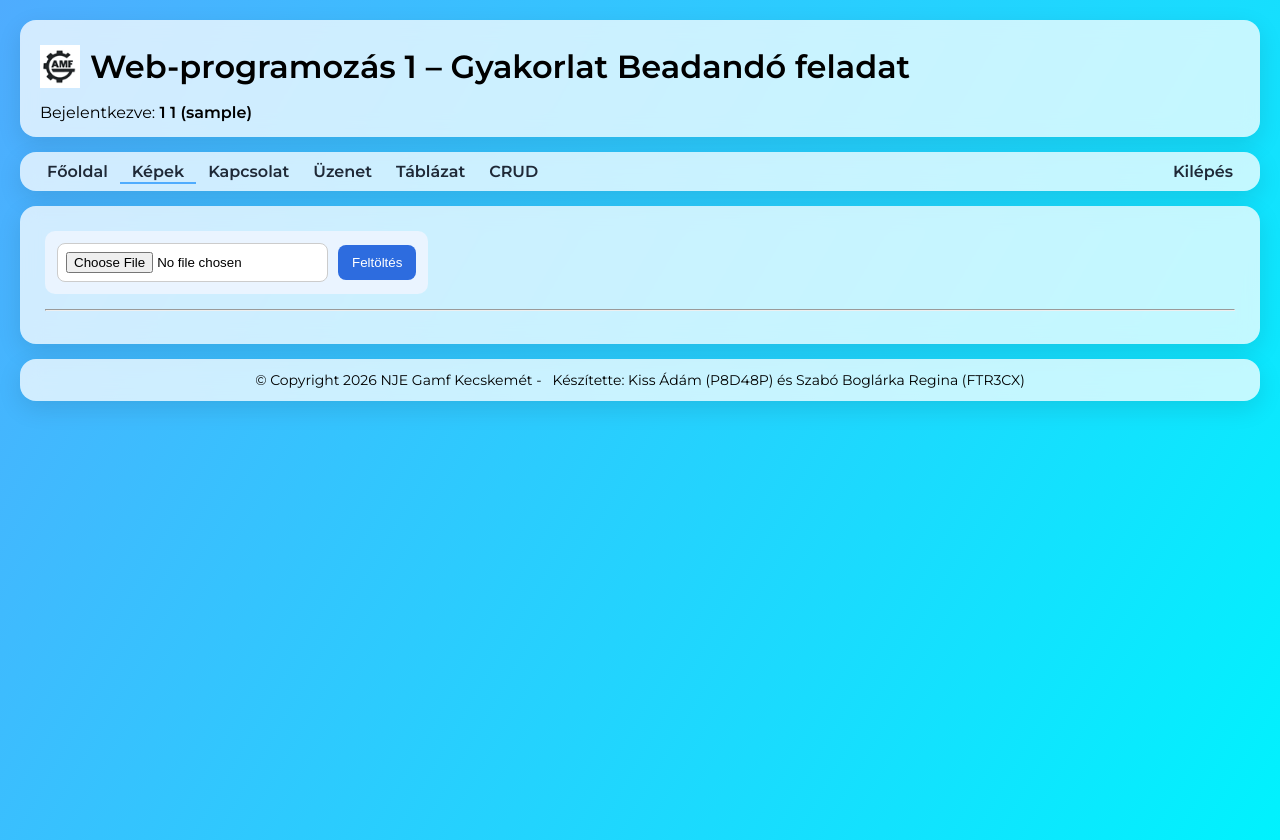
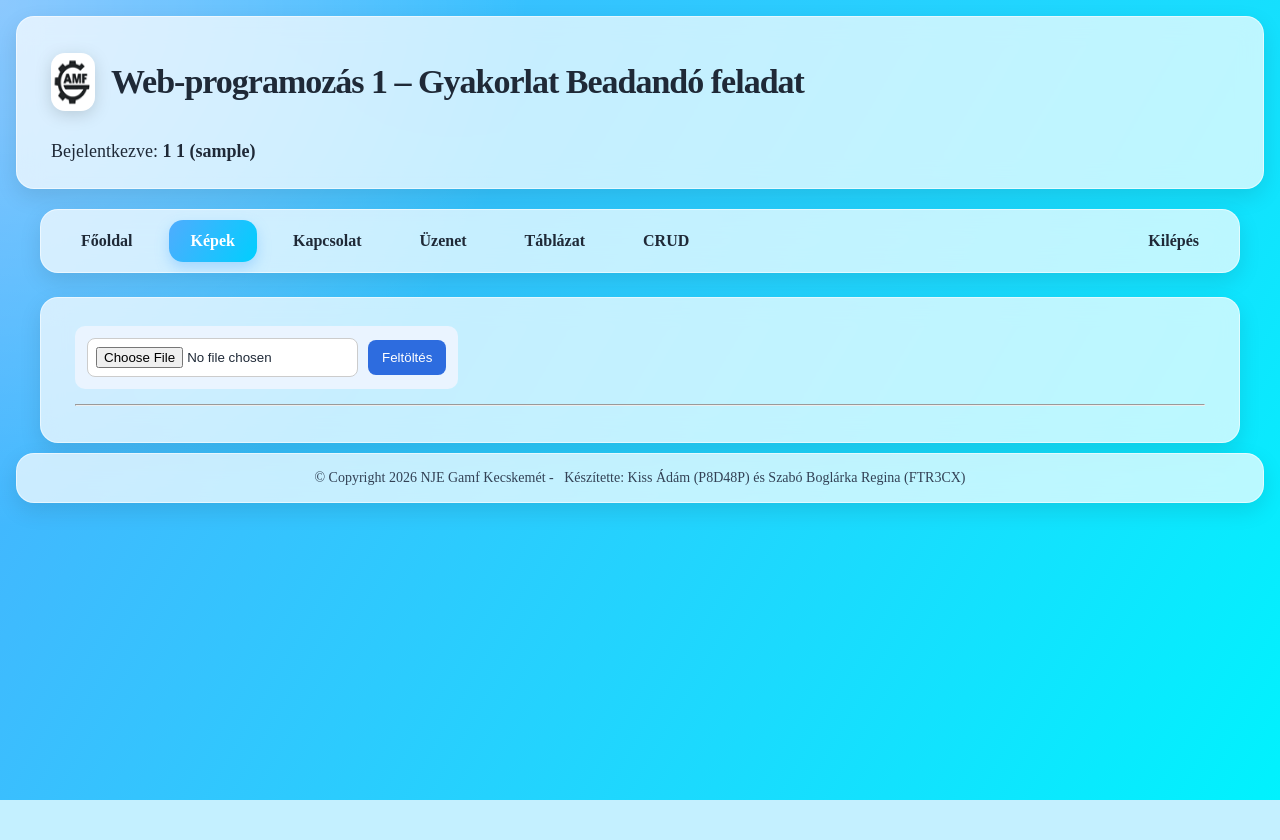
Before and after one commit to boglarkaszabo007/Web-programoz-s-1-Gyakorlat-Beadand-feladat-, a PHP site: page /kepek in a window 1280 px wide. After the commit the page ends 800 px from the top, so only its background shows below. Run offline with PHP 8.4, Linux system fonts and the light colour scheme; the visitor is signed in with stand-in values (Sample User, id 1); data that the repository does not hold is empty.

Commit message:
stilus.css fejlesztve , egyéb javitgatások.

```diff
--- a/styles/stilus.css
+++ b/styles/stilus.css
@@ -1,48 +1,69 @@
+* {
+    box-sizing: border-box;
+}
+
 body {
-    font-family: 'Montserrat', sans-serif;
-    background: linear-gradient(120deg, #4facfe, #00f2fe);
-    padding: 20px;
+    font-family:'Times New Roman', Times, serif !important;
+    background:
+        radial-gradient(circle at top left, rgba(255,255,255,0.35), transparent 35%),
+        linear-gradient(120deg, #4facfe, #00f2fe);
+    padding: 16px;
     min-height: 100vh;
     margin: 0;
+    color: #1f2937;
 }
 
 header, nav, #content, footer {
-    background: rgba(255, 255, 255, 0.75);
-    backdrop-filter: blur(10px);
-    border-radius: 16px;
-    box-shadow: 0 8px 25px rgba(0,0,0,0.1);
+    background: rgba(255, 255, 255, 0.72);
+    backdrop-filter: blur(12px);
+    -webkit-backdrop-filter: blur(12px);
+    border-radius: 18px;
+    box-shadow: 0 8px 22px rgba(0, 0, 0, 0.10);
+    border: 1px solid rgba(255, 255, 255, 0.55);
+}
+
+div#wrapper {
+    max-width: 1200px;
+    margin: 0 auto;
+    display: flex;
+    flex-direction: column;
+    gap: 14px;
 }
 
 header {
-    padding: 15px 20px;
-    margin-bottom: 15px;
-
+    padding: 26px 34px;
     display: flex;
     flex-direction: column;
     align-items: flex-start;
-    gap: 5px;
+    gap: 12px;
+    margin-bottom: 20px;
+
 }
 
 header .header-top {
     display: flex;
     align-items: center;
-    gap: 10px;
+    gap: 16px;
 }
 
 header img {
-    width: 45px;
-    height: auto;
+    width: 58px;
+    height: 58px;
+    border-radius: 14px;
+    filter: drop-shadow(0 4px 8px rgba(0,0,0,0.15));
 }
 
 header h1 {
     margin: 0;
-    font-weight: 600;
+    font-size: 34px;
+    font-weight: 800;
+    letter-spacing: -1px;
 }
 
-div#wrapper {
-    display: flex;
-    flex-direction: column;
-    gap: 15px;
+header p,
+header div:not(.header-top) {
+    margin-top: 8px;
+    font-size: 18px;
 }
 
 aside {
@@ -50,16 +71,17 @@ aside {
 }
 
 nav {
-    padding: 10px 15px;
+    padding: 10px 18px;
+    margin-bottom: 10px;
 }
 
 nav ul {
     list-style: none;
     margin: 0;
     padding: 0;
-
     display: flex;
     align-items: center;
+    gap: 14px;
 }
 
 nav ul li {
@@ -71,83 +93,123 @@ nav ul li.login {
 }
 
 nav ul a {
+    display: block;
     text-decoration: none;
     color: #1f2937;
-    font-weight: 600;
-    padding: 8px 12px;
-    transition: 0.3s;
+    font-weight: 700;
+    padding: 12px 22px;
+    border-radius: 14px;
+    transition: 0.25s ease;
+}
+
+nav ul a:hover {
+    background: rgba(79, 172, 254, 0.20);
+    color: #0369a1;
+    transform: translateY(-1px);
+}
+
+nav ul li.active a {
+    background: linear-gradient(120deg, #4facfe, #00cffe);
+    color: white;
+    box-shadow: 0 6px 14px rgba(79, 172, 254, 0.35);
 }
 
 nav ul a::after {
-    content: "";
-    position: absolute;
-    left: 0;
-    bottom: -3px;
-    width: 0%;
-    height: 2px;
-    background: #4facfe;
-    transition: 0.3s;
-}
-
-nav ul a:hover::after {
-    width: 100%;
-}
-
-nav ul li.active a::after {
-    width: 100%;
+    display: none;
 }
 
 #content {
-    padding: 25px;
+    padding: 28px 34px;
+    line-height: 1.7;
+    font-size: 16px;
+}
+
+#content h1,
+#content h2,
+#content h3 {
+    margin-top: 0;
+    color: #0f172a;
+    font-weight: 800;
+    letter-spacing: -0.5px;
 }
 
 #content img {
     float: right;
     width: 23em;
-    margin: 0 0 20px 20px;
-    border-radius: 12px;
-    border: 2px solid rgba(79, 172, 254, 0.4);
+    max-width: 45%;
+    margin: 0 0 22px 24px;
+    border-radius: 18px;
+    border: 3px solid rgba(79, 172, 254, 0.35);
+    box-shadow: 0 10px 25px rgba(0, 0, 0, 0.18);
 }
 
 footer {
-    margin-top: 15px;
-    padding: 12px;
+    margin-top: 10px;
+    padding: 16px;
     text-align: center;
     font-size: 14px;
+    color: #334155;
 }
 
 .logo {
-    width: 40px;
+    width: 44px;
     margin: 10px auto;
+    display: block;
 }
 
-
-@media (max-width: 768px){
-
-    body{
-        padding:10px;
+@media (max-width: 768px) {
+    body {
+        padding: 12px;
     }
 
-    nav ul{
+    div#wrapper {
+        gap: 12px;
+    }
+
+    header {
+        align-items: center;
+        text-align: center;
+        padding: 20px;
+    }
+
+    header .header-top {
         flex-direction: column;
-        align-items: center;
-        gap: 10px;
+    }
+
+    header h1 {
+        font-size: 24px;
+        letter-spacing: -0.5px;
+    }
+
+    header p,
+    header div:not(.header-top) {
+        font-size: 16px;
+    }
+
+    nav ul {
+        flex-direction: column;
+        align-items: stretch;
+        gap: 8px;
     }
 
     nav ul li.login {
         margin-left: 0;
     }
 
-    #content img{
-        float:none;
-        display:block;
-        width:100%;
-        max-width:350px;
-        margin:15px auto;
+    nav ul a {
+        width: 100%;
+        text-align: center;
     }
 
-    header{
-        flex-direction: column;
-        text-align:center;
+    #content {
+        padding: 22px;
+    }
+
+    #content img {
+        float: none;
+        display: block;
+        width: 100%;
+        max-width: 360px;
+        margin: 18px auto;
     }
 }
--- a/templates/index.tpl.php
+++ b/templates/index.tpl.php
@@ -5,7 +5,6 @@
 <head>
 	<meta charset="utf-8">
 	<title><?= $ablakcim['cim'] . ( (isset($ablakcim['mottó'])) ? ('|' . $ablakcim['mottó']) : '' ) ?></title>
-	<link href="https://fonts.googleapis.com/css2?family=Montserrat:wght@400;600&display=swap" rel="stylesheet">
 	<link rel="stylesheet" href="./styles/stilus.css" type="text/css">
 	<meta name="viewport" content="width=device-width, initial-scale=1.0">
 	<?php if(file_exists('./styles/'.$keres['fajl'].'.css')) { ?><link rel="stylesheet" href="./styles/<?= $keres['fajl']?>.css" type="text/css"><?php } ?>
--- a/templates/pages/kepek.tpl.php
+++ b/templates/pages/kepek.tpl.php
@@ -1,24 +1,16 @@
 <?php
-if (session_status() === PHP_SESSION_NONE) {
 session_start();
-}
 
 $loggedIn = isset($_SESSION['felhasznalo_id']);
 
-try {
 $dbh = new PDO(
-        'mysql:host=localhost;dbname=feltalalok;charset=utf8',
+    'mysql:host=localhost;dbname=feltalalok',
     'feltalalok',
-        'feltalalok2026.',
-        array(PDO::ATTR_ERRMODE => PDO::ERRMODE_EXCEPTION)
+    'feltalalok2026.'
 );
-} catch (PDOException $e) {
-    die("Adatbázis kapcsolat hiba: " . $e->getMessage());
-}
 ?>
 
 <?php if($loggedIn): ?>
-
 <style>
    .upload-box {
     display: flex;
@@ -30,14 +22,12 @@ try {
     width: fit-content;
     margin-bottom: 15px;
     }
-
     .upload-box input[type="file"] {
         background: white;
         padding: 8px;
         border-radius: 8px;
         border: 1px solid #ccc;
     }
-
     .upload-box button {
         background-color: #2d6cdf;
         color: white;
@@ -51,12 +41,6 @@ try {
     .upload-box button:hover {
         background-color: #1f4fb3;
     }
-
-.gallery img {
-    width: 200px;
-    margin: 10px;
-    border-radius: 8px;
-}
 </style>
 
 <form action="/Feltalalokgyak/logicals/kepek.php"
@@ -64,7 +48,7 @@ try {
       enctype="multipart/form-data">
 
     <div class="upload-box">
-        <input type="file" name="kep" required>
+        <input type="file" name="kep">
         <button type="submit">Feltöltés</button>
     </div>
 
@@ -80,13 +64,11 @@ try {
 
 <hr>
 
-<div class="gallery">
 <?php
-$sql = "SELECT fajlnev FROM kepek ORDER BY id DESC";
+$sql = "SELECT fajlnev FROM kepek";
 $stmt = $dbh->query($sql);
 
 while($row = $stmt->fetch(PDO::FETCH_ASSOC)) {
-    echo "<img src='/Feltalalokgyak/uploads/" . htmlspecialchars($row['fajlnev']) . "'>";
+    echo "<img src='/Feltalalokgyak/uploads/".$row['fajlnev']."' width='200'>";
 }
 ?>
-</div>
```
Also changed, not shown: styles/tablazat.css (+30 -19 lines), templates/pages/crud.tpl.php (+2 -7 lines), templates/pages/tablazat.tpl.php (+0 -34 lines). Lines whose indentation alone changed are shown as unchanged.
